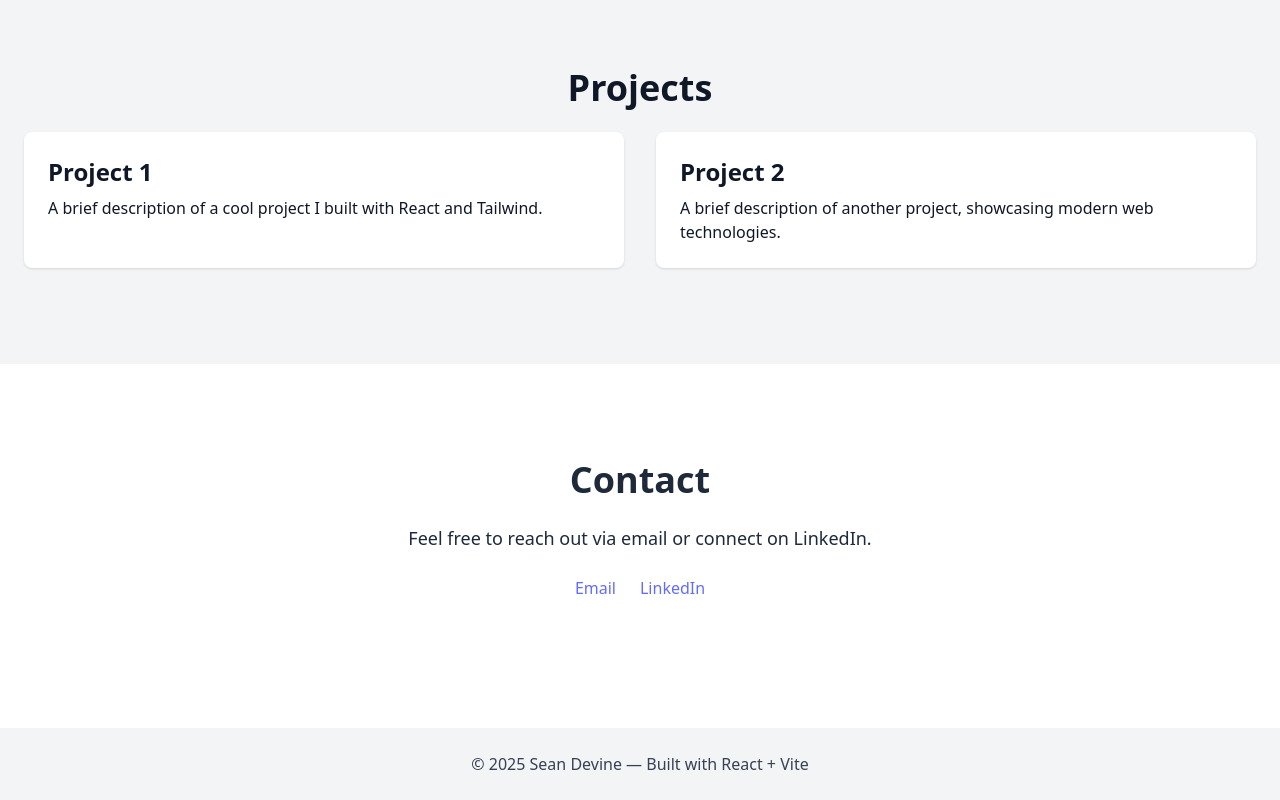
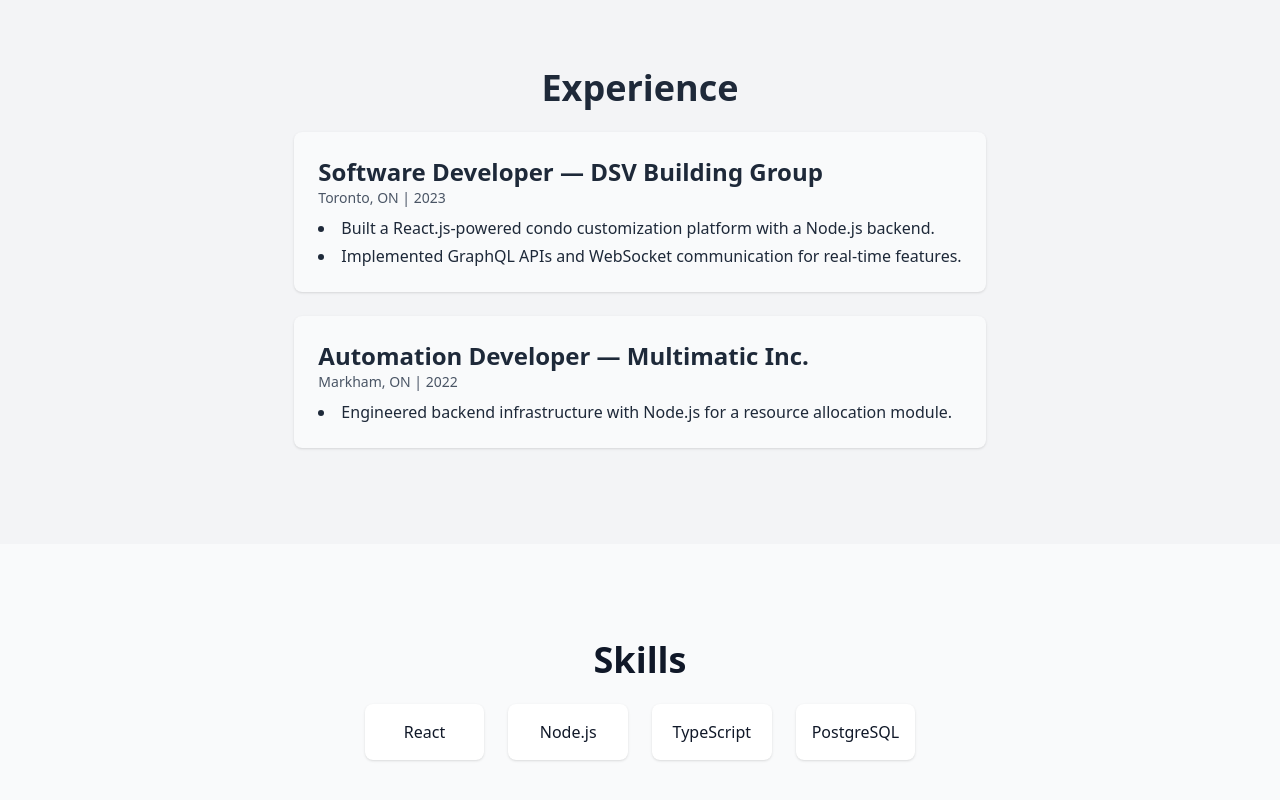
Before and after one commit to seandevine369/my-website, a React (Vite) app: page / in a window 1280 px wide. Shown: the part 1140-1940 px from the top of the page. Built offline with nearby package versions, Linux system fonts and the light colour scheme.

Commit message:
feature: implemented basic experience and skills sections

```diff
--- a/src/App.tsx
+++ b/src/App.tsx
@@ -4,6 +4,8 @@
 import AboutSection from "./sections/AboutSection";
 import ProjectsSection from "./sections/ProjectsSection";
 import ContactSection from "./sections/ContactSection";
+import ExperienceSection from "./sections/ExperienceSection";
+import SkillsSection from "./sections/SkillsSection";
 
 export default function App() {
     return (
@@ -12,6 +14,8 @@
             <main className="flex-grow">
                 <HomeSection />
                 <AboutSection />
+                <ExperienceSection />
+                <SkillsSection />
                 <ProjectsSection />
                 <ContactSection />
             </main>
--- /dev/null
+++ b/src/sections/ExperienceSection.tsx
@@ -0,0 +1,26 @@
+import Section from "../components/Section";
+
+export default function ExperienceSection() {
+    return (
+        <Section id="experience" className="bg-gray-100 text-gray-800">
+            <h2 className="text-4xl font-semibold mb-6">Experience</h2>
+            <div className="space-y-6 max-w-3xl">
+                <div className="p-6 bg-gray-50 rounded-lg shadow">
+                    <h3 className="text-2xl font-bold">Software Developer — DSV Building Group</h3>
+                    <p className="text-sm text-gray-600 mb-2">Toronto, ON | 2023</p>
+                    <ul className="list-disc list-inside space-y-1">
+                        <li>Built a React.js-powered condo customization platform with a Node.js backend.</li>
+                        <li>Implemented GraphQL APIs and WebSocket communication for real-time features.</li>
+                    </ul>
+                </div>
+                <div className="p-6 bg-gray-50 rounded-lg shadow">
+                    <h3 className="text-2xl font-bold">Automation Developer — Multimatic Inc.</h3>
+                    <p className="text-sm text-gray-600 mb-2">Markham, ON | 2022</p>
+                    <ul className="list-disc list-inside space-y-1">
+                        <li>Engineered backend infrastructure with Node.js for a resource allocation module.</li>
+                    </ul>
+                </div>
+            </div>
+        </Section>
+    );
+}
--- /dev/null
+++ b/src/sections/SkillsSection.tsx
@@ -0,0 +1,23 @@
+import Section from "../components/Section";
+
+export default function SkillsSection() {
+    return (
+        <Section id="skills" className="bg-gray-50 text-gray-900">
+            <h2 className="text-4xl font-semibold mb-6">Skills</h2>
+            <div className="grid grid-cols-2 md:grid-cols-4 gap-6 text-center">
+                <div className="p-4 bg-white rounded-lg shadow">
+                    <p className="font-medium">React</p>
+                </div>
+                <div className="p-4 bg-white rounded-lg shadow">
+                    <p className="font-medium">Node.js</p>
+                </div>
+                <div className="p-4 bg-white rounded-lg shadow">
+                    <p className="font-medium">TypeScript</p>
+                </div>
+                <div className="p-4 bg-white rounded-lg shadow">
+                    <p className="font-medium">PostgreSQL</p>
+                </div>
+            </div>
+        </Section>
+    );
+}
```
